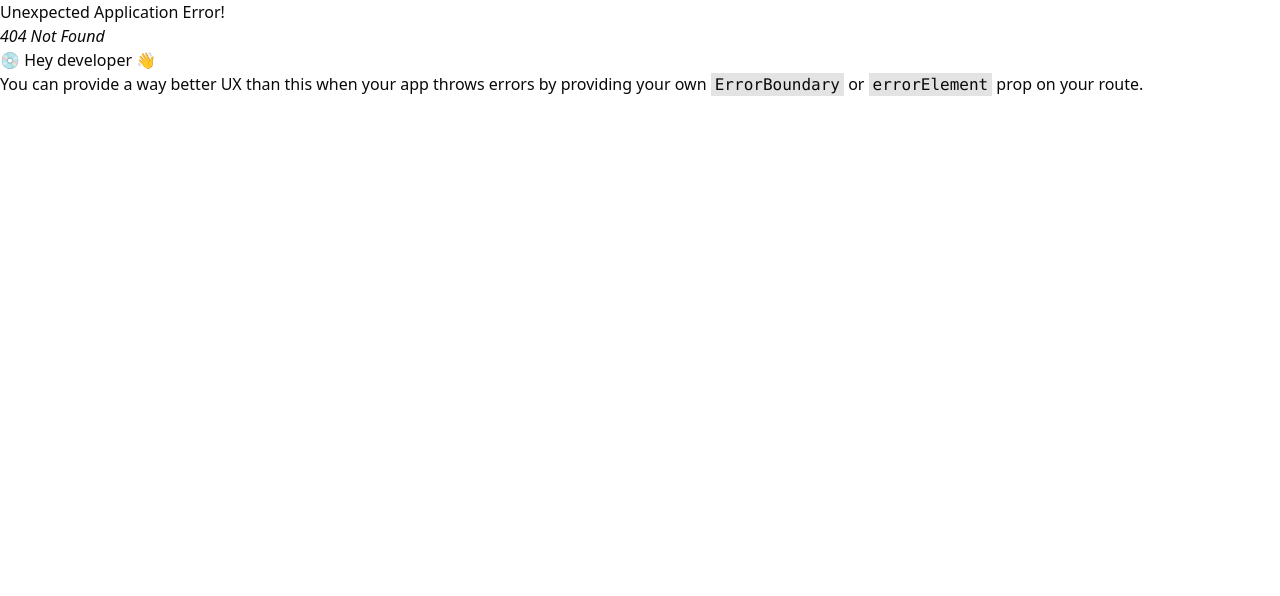
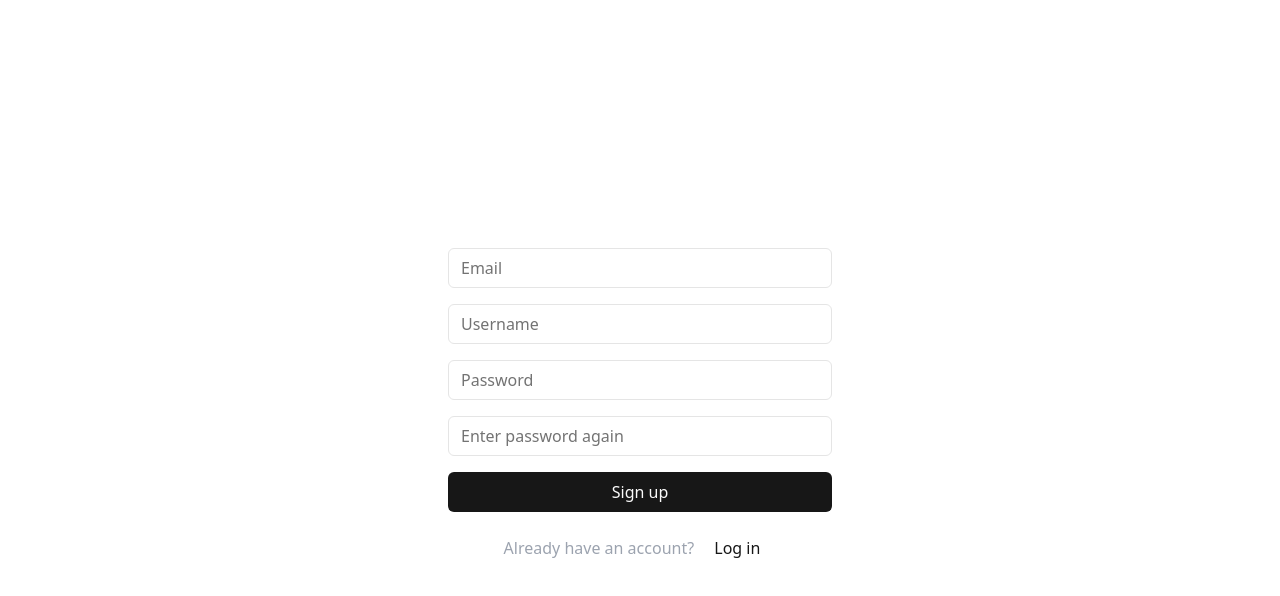
Before and after one commit to qhxiv/frontend-iot, a React (Vite) app: page /frontend-iot/signup in a window 1280 px wide. Before the commit this address had no page. Shown: the top 596 px of the page. Built offline with nearby package versions, Linux system fonts and the light colour scheme.

Commit message:
edit route

```diff
--- a/src/main.tsx
+++ b/src/main.tsx
@@ -11,15 +11,15 @@ import Data from "./pages/Data.tsx";
 
 const router = createBrowserRouter([
   {
-    path: "/login",
+    path: "/frontend-iot/login",
     element: <Login />,
   },
   {
-    path: "/signup",
+    path: "/frontend-iot/signup",
     element: <SignUp />,
   },
   {
-    path: "/",
+    path: "/frontend-iot",
     element: <Home />,
     children: [
       {
--- a/src/pages/Home.tsx
+++ b/src/pages/Home.tsx
@@ -23,11 +23,11 @@ export default function Home() {
                   asChild
                   variant="ghost"
                   size="navIcon"
-                  onClick={() => navigate("/dashboard")}
+                  onClick={() => navigate("/frontend-iot/dashboard")}
                 >
                   <Gauge
                     className={`p-4 ${
-                      location.pathname === "/dashboard"
+                      location.pathname === "/frontend-iot/dashboard"
                         ? "text-primary"
                         : "text-gray-300"
                     }`}
@@ -47,11 +47,11 @@ export default function Home() {
                   asChild
                   variant="ghost"
                   size="navIcon"
-                  onClick={() => navigate("/data")}
+                  onClick={() => navigate("/frontend-iot/data")}
                 >
                   <Database
                     className={`p-4 ${
-                      location.pathname === "/data"
+                      location.pathname === "/frontend-iot/data"
                         ? "text-primary"
                         : "text-gray-300"
                     }`}
@@ -71,11 +71,11 @@ export default function Home() {
                   asChild
                   variant="ghost"
                   size="navIcon"
-                  onClick={() => navigate("/profile")}
+                  onClick={() => navigate("/frontend-iot/profile")}
                 >
                   <User
                     className={`p-4 ${
-                      location.pathname === "/profile"
+                      location.pathname === "/frontend-iot/profile"
                         ? "text-primary"
                         : "text-gray-300"
                     }`}
@@ -96,7 +96,7 @@ export default function Home() {
                 asChild
                 variant="destructiveGhost"
                 size="navIcon"
-                onClick={() => navigate("/login")}
+                onClick={() => navigate("/frontend-iot/login")}
               >
                 <LogOut className="p-4" />
               </Button>
--- a/src/pages/Login.tsx
+++ b/src/pages/Login.tsx
@@ -12,7 +12,7 @@ export default function Login() {
         </form>
 
         <Button asChild className="mt-4">
-          <Link to={"/dashboard"}>Log in</Link>
+          <Link to={"/frontend-iot/dashboard"}>Log in</Link>
         </Button>
 
         <div className="flex flex-col mt-4 text-center text-gray-400 select-none">
@@ -23,7 +23,7 @@ export default function Login() {
           <span>
             Don't have an account?{" "}
             <Button asChild variant="link">
-              <Link to={"/signup"}>Sign up</Link>
+              <Link to={"/frontend-iot/signup"}>Sign up</Link>
             </Button>
           </span>
         </div>
--- a/src/pages/SignUp.tsx
+++ b/src/pages/SignUp.tsx
@@ -19,7 +19,7 @@ export default function SignUp() {
           <span>
             Already have an account?{" "}
             <Button asChild variant="link">
-              <Link to={"/login"}>Log in</Link>
+              <Link to={"/frontend-iot/login"}>Log in</Link>
             </Button>
           </span>
         </div>
```
